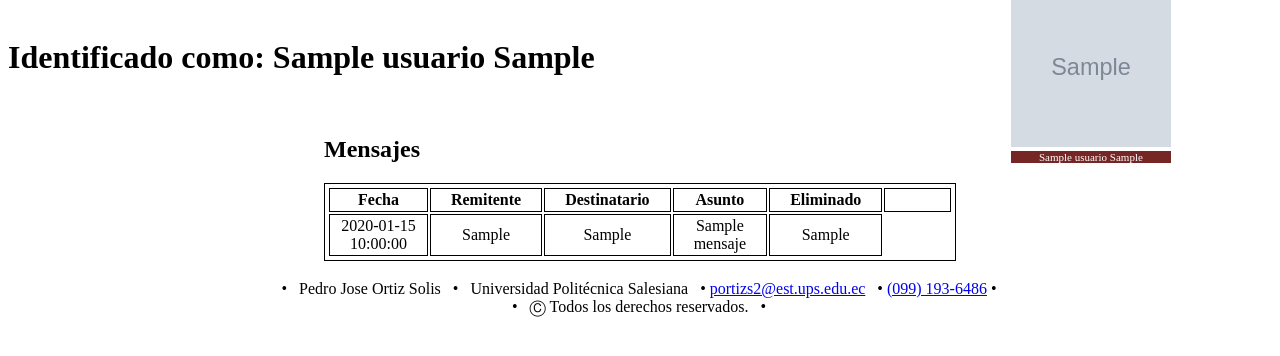
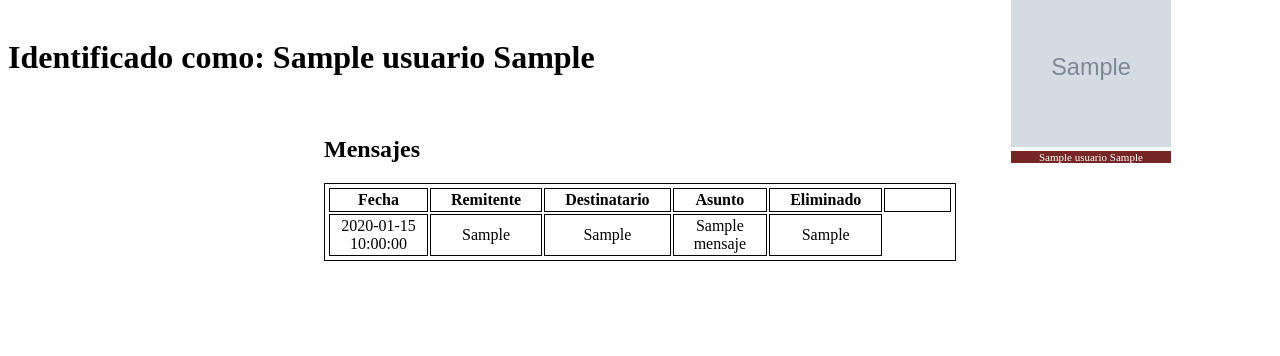
Before and after one commit to paulogonzalez5679/Correo-Electronico, a PHP site: page / in a window 1280 px wide. Shown: the part 38-394 px from the top of the page. Run offline with PHP 8.4, Linux system fonts and the light colour scheme; the visitor is signed in with stand-in values (Sample User, id 1); tables that the repository leaves empty or names only in its code hold one stand-in row (values such as "Sample post"); grey boxes marked "Sample" are stand-in pictures; a stand-in replaces the project's code that opens the database connection.

Commit message:
index terminado

```diff
--- a/admin/controladores/index.php
+++ b/admin/controladores/index.php
@@ -115,7 +115,7 @@
             } else {
 
                 echo "<tr>";
-                echo "<td colspan='4'> No hay resultados de la busqueda </td>";
+                echo "<td colspan='4'> No hay resultados </td>";
                 echo "</tr>";
 
             }
@@ -128,14 +128,5 @@
 
     <br>
 
-    <footer>
-        &#8226; &nbsp; Pedro Jose Ortiz Solis &nbsp; &#8226;
-        &nbsp; Universidad Politécnica Salesiana &nbsp; &#8226;
-        <a href="mailto:portizs2@est.ups.edu.ec">portizs2@est.ups.edu.ec</a> &nbsp; &#8226;
-        <a href="tel:+593991936486">(099) 193-6486</a> &#8226;
-        <br>
-        &#8226; &nbsp; &#9400; Todos los derechos reservados. &nbsp; &#8226;
-    </footer>
-
 </body>
 </html>
```
